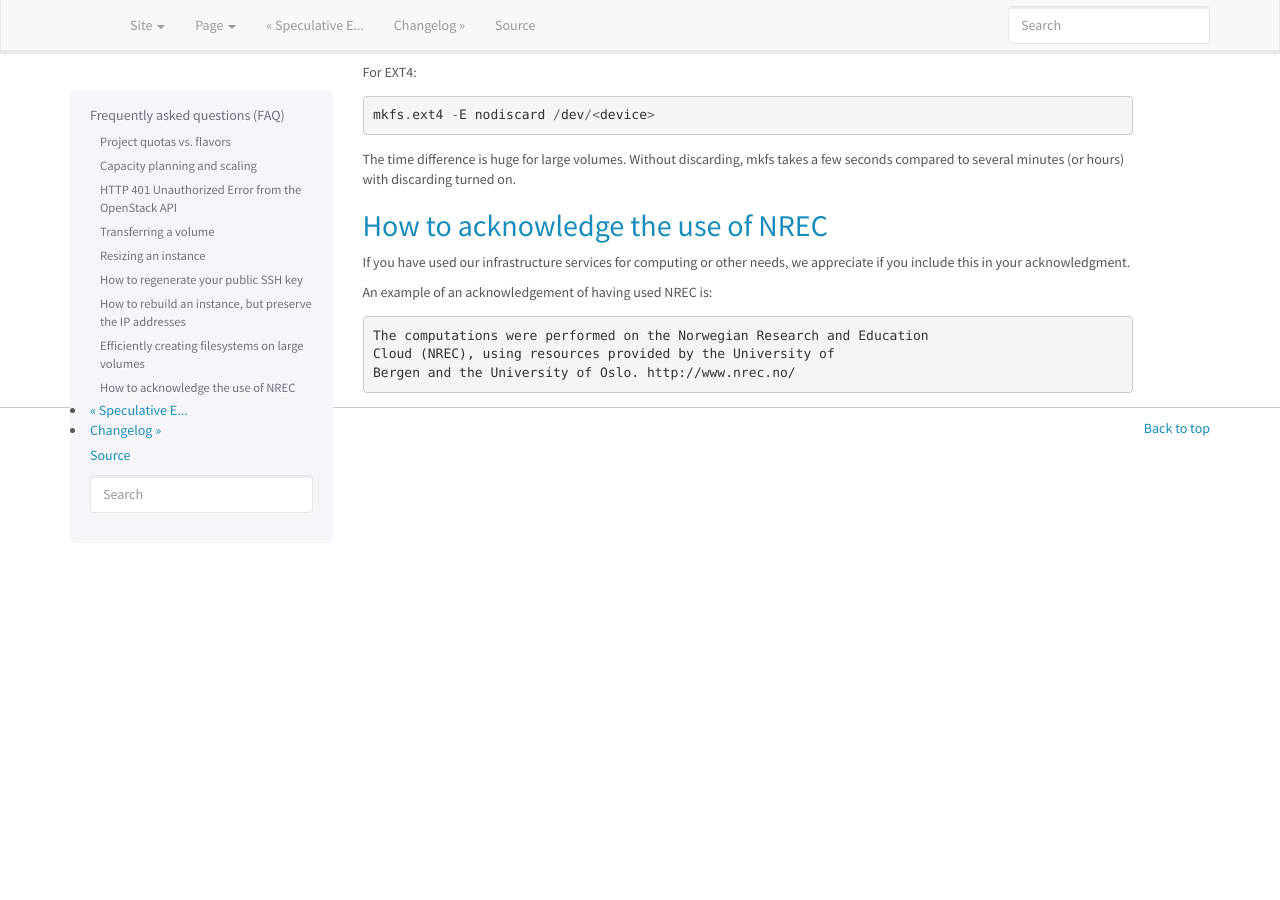
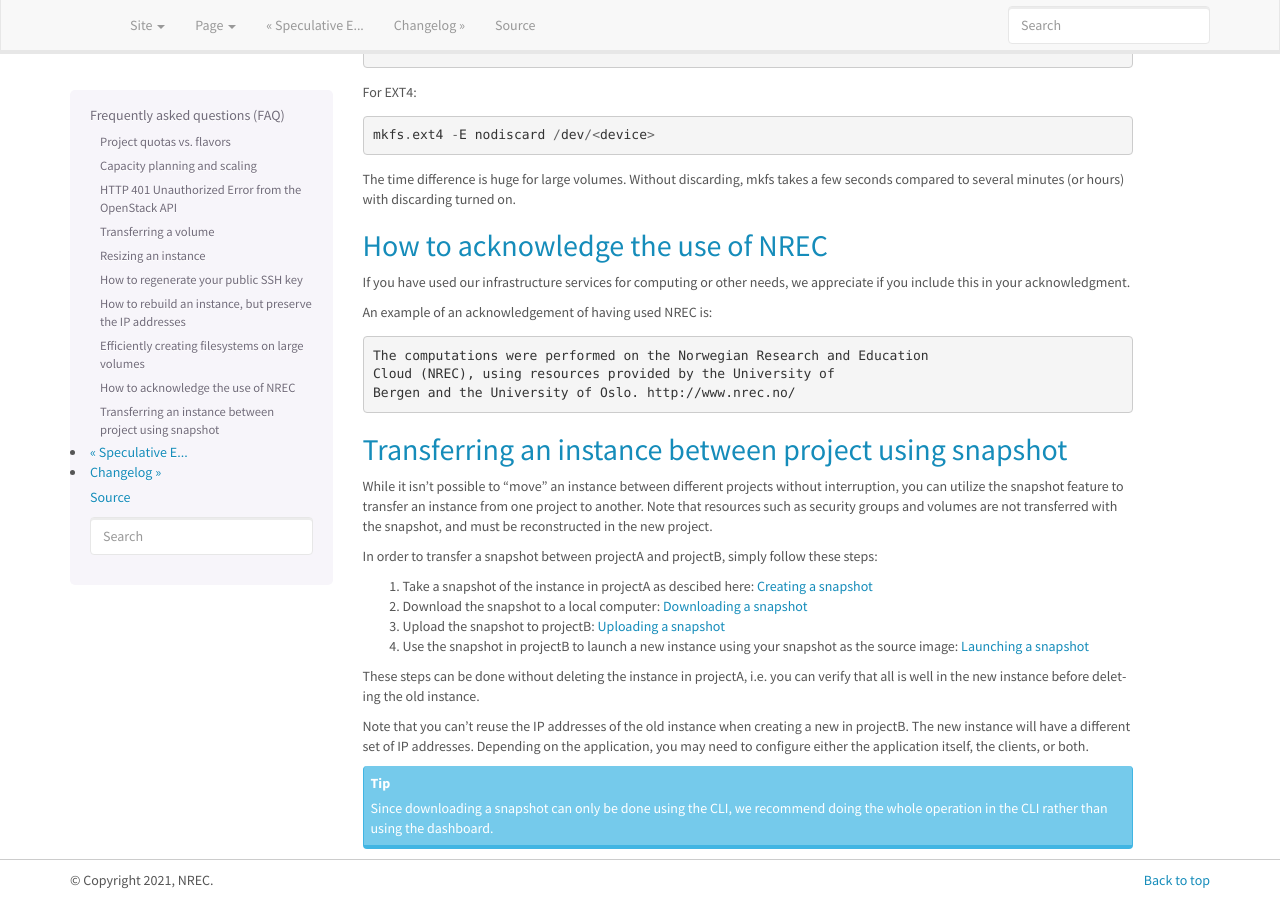
Before and after one commit to norcams/docs-enduser, a Sphinx documentation site: the page built from docs/faq.rst, in a window 1280 px wide and 900 px high, scrolled down 1886 px. Built offline with Sphinx 7.4.7, drawn with Linux system fonts in a browser that asks for light colours; some of the changed text lies outside the part shown.

Commit message:
faq snapshot

```diff
--- a/docs/faq.rst
+++ b/docs/faq.rst
@@ -142,3 +142,46 @@ An example of an acknowledgement of having used NREC is:
   The computations were performed on the Norwegian Research and Education
   Cloud (NREC), using resources provided by the University of
   Bergen and the University of Oslo. http://www.nrec.no/
+
+
+Transferring an instance between project using snapshot
+-------------------------------------------------------
+
+.. _Creating a snapshot: snapshot.html#creating
+.. _Downloading a snapshot: snapshot.html#downloading
+.. _Uploading a snapshot: snapshot.html#uploading
+.. _Launching a snapshot: snapshot.html#launching
+
+While it isn't possible to "move" an instance between different
+projects without interruption, you can utilize the snapshot feature to
+transfer an instance from one project to another. Note that resources
+such as security groups and volumes are not transferred with the
+snapshot, and must be reconstructed in the new project.
+
+In order to transfer a snapshot between projectA and projectB, simply
+follow these steps:
+
+#. Take a snapshot of the instance in projectA as descibed here:
+   `Creating a snapshot`_
+
+#. Download the snapshot to a local computer: `Downloading a
+   snapshot`_
+
+#. Upload the snapshot to projectB: `Uploading a snapshot`_
+
+#. Use the snapshot in projectB to launch a new instance using your
+   snapshot as the source image: `Launching a snapshot`_
+
+These steps can be done without deleting the instance in projectA,
+i.e. you can verify that all is well in the new instance before
+deleting the old instance.
+
+Note that you can't reuse the IP addresses of the old instance when
+creating a new in projectB. The new instance will have a different set
+of IP addresses. Depending on the application, you may need to
+configure either the application itself, the clients, or both.
+
+.. TIP::
+   Since downloading a snapshot can only be done using the CLI, we
+   recommend doing the whole operation in the CLI rather than using
+   the dashboard.
```
